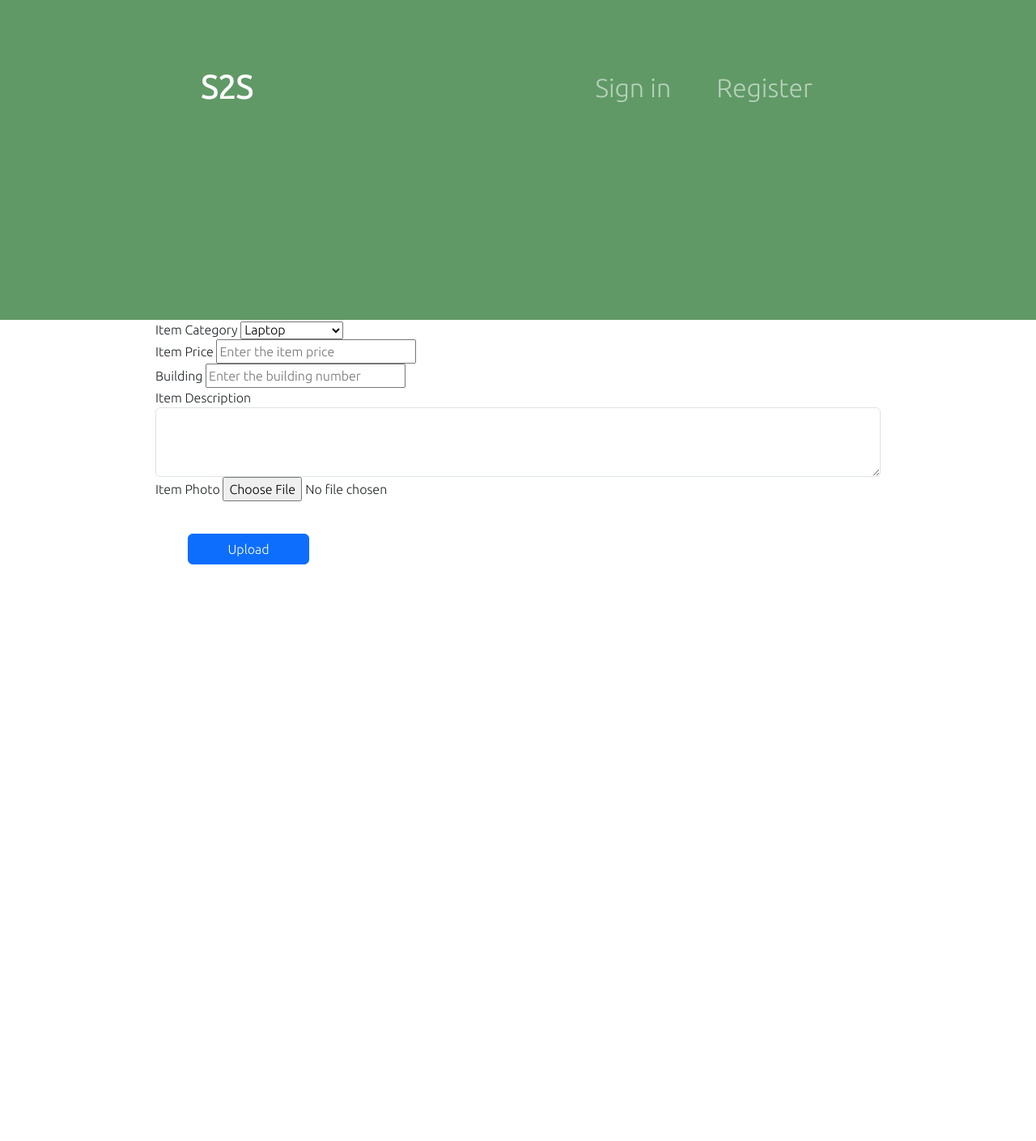
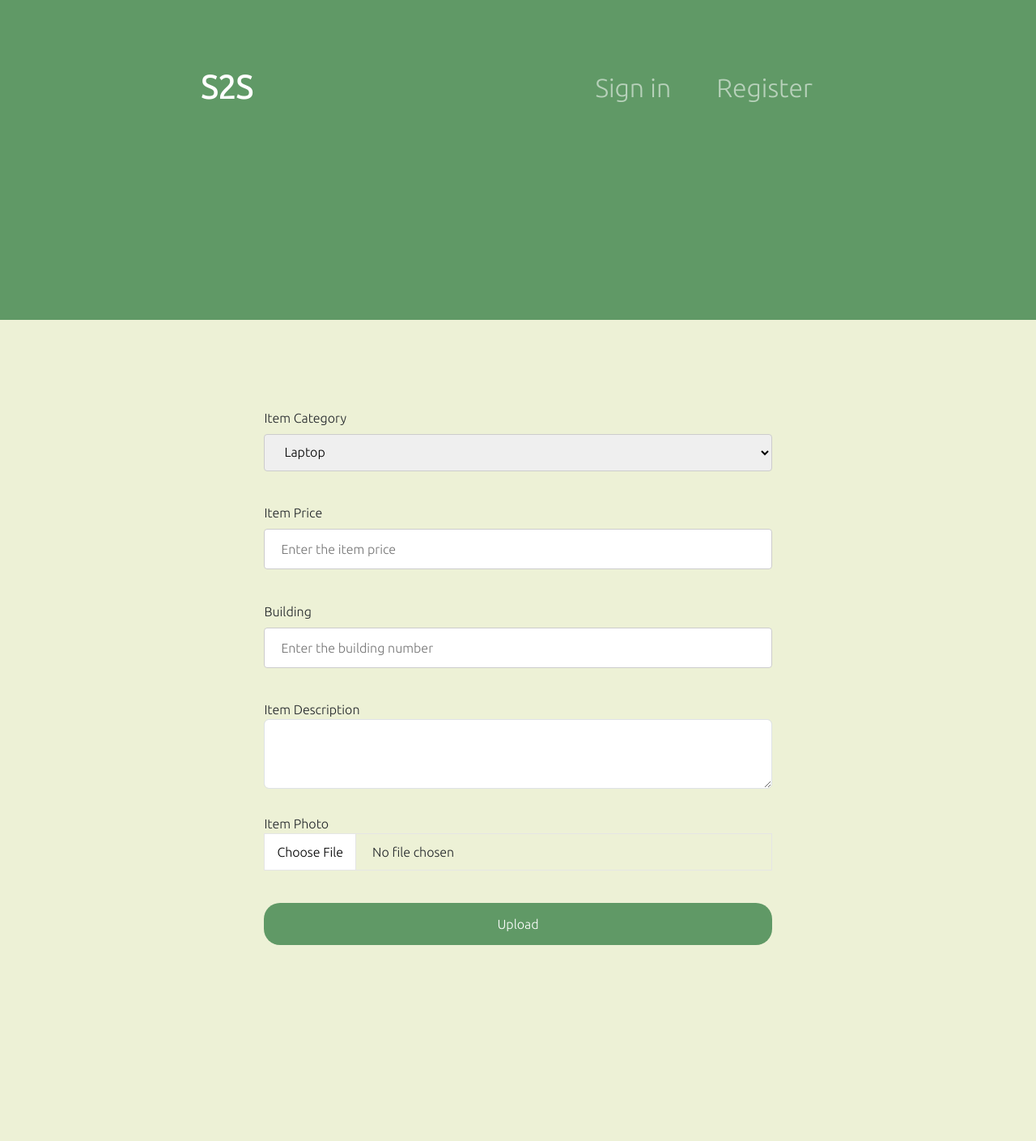
Before and after one commit to abdullah-alhabib/S2S, a web app: file addItem.html in a window 1280 px wide. Shown: the whole page at 81% size. Before the commit the page ends 697 px from the top, so only its background shows below. Run offline with its HTML, style and script files only (its server is not run), Linux system fonts and the light colour scheme; some libraries are stand-ins or nearby versions.

Commit message:
Added styles.

```diff
--- a/addItem.html
+++ b/addItem.html
@@ -42,7 +42,7 @@
     </div>
     </section>
 
-
+    <section id="features">
     <form class="container-fluid">
         <div class="form-group">
             <label for="itemCategory">Item Category</label>
@@ -92,14 +92,13 @@
             <label for="itemDescription">Item Description</label>
             <textarea class="form-control" id="itemDescription" rows="3"></textarea>
         </div>
-        <aside>
-        <div class="form-group">
-            <label for="itemPhoto">Item Photo</label>
+        <label for="itemPhoto">Item Photo</label>
+        <div class="form-group" id="photo">
             <input type="file" id="itemPhoto" name="itemPhoto" accept="image/png, image/jpeg">
         </div>
-        </aside>
-        <button type="upload" class="btn btn-primary">Upload</button>
+        <button type="submit" class="btn btn-primary">Upload</button>
     </form>
+    </section>
 
 </body>
 
--- a/css/styles.css
+++ b/css/styles.css
@@ -124,6 +124,71 @@ font-family: 'Montserrat';
     text-align: center;
 }
 
+form {
+    padding: 5%;
+    background-color: #EDF1D6;
+    border-radius: 5%;
+    margin: 5% 0% 5% 0%;
+}
+
+.form-group {
+    margin: 5% 0% 5% 0%;
+}
+
+input[inputmode=numeric], select {
+    width: 100%;
+    padding: 12px 20px;
+    margin: 8px 0;
+    display: inline-block;
+    border: 1px solid #ccc;
+    border-radius: 4px;
+    box-sizing: border-box;
+}
+
+button[type=submit] {
+    width: 100%;
+    background-color: #609966;
+    color: white;
+    padding: 14px 20px;
+    margin: 8px 0;
+    border: none;
+    border-radius: 20px;
+    cursor: pointer;
+}
+
+button[type=submit]:hover {
+    background-color: #40513B;
+}
+
+#photo {
+  border: 1px solid #e5e5e5;
+  margin: 0 auto;
+  margin-bottom: 5%;
+}
+
+aside {
+    background-color: #EDF1D6;
+    padding: 5%;
+    border-radius: 5%;
+    margin: 5% 0% 5% 0%;
+}
+
+input[type=file]::file-selector-button {
+  background-color: #fff;
+  color: #000;
+  border: 0px;
+  border-right: 1px solid #e5e5e5;
+  padding: 10px 15px;
+  margin-right: 20px;
+  transition: .5s;
+}
+
+input[type=file]::file-selector-button:hover {
+  background-color: #eee;
+  border: 0px;
+  border-right: 1px solid #e5e5e5;
+}
+
 /* footer section */
 
 footer{
```
